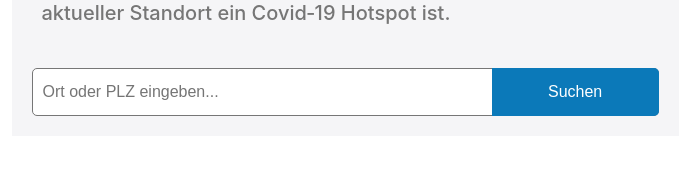
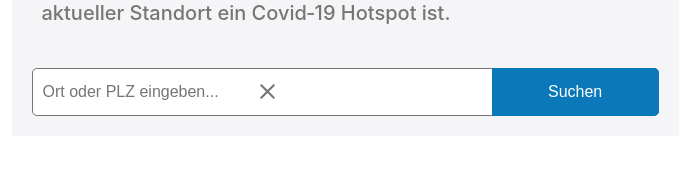
Before and after one commit to JulianBlohm/capstone-project, a React (Create React App) app: page / in a window 1280 px wide. Shown: the part 306-492 px from the top of the page, without its empty margins (295-985 px from the left). Built offline with nearby package versions, Linux system fonts and the light colour scheme.

Commit message:
Add delete cross for input

```diff
--- a/src/components/Form.js
+++ b/src/components/Form.js
@@ -3,6 +3,7 @@ import styled from 'styled-components/macro'
 import PropTypes from 'prop-types'
 import Button from './Button'
 import Input from './Input'
+import { CrossIcon } from '../lib/Icons'
 
 function Form({ userPlace, setUserPlace, status }) {
     const [userInput, setUserInput] = useState('')
@@ -45,7 +46,13 @@ function Form({ userPlace, setUserPlace, status }) {
                 placeholder="Ort oder PLZ eingeben..."
                 required="required"
             />
-            {!validation && <ErrorMessage>Eingabe ist ungültig</ErrorMessage>}
+            <ButtonStyled type="button">
+                <CrossIconStyled />
+            </ButtonStyled>
+
+            {!validation && (
+                <ErrorMessage>Ortsname oder PLZ eingeben</ErrorMessage>
+            )}
             {userInput ? (
                 <InputButton>Suchen</InputButton>
             ) : status === 'loading' ? (
@@ -57,13 +64,6 @@ function Form({ userPlace, setUserPlace, status }) {
             )}
         </FormStyled>
     )
-}
-
-Form.propTypes = {
-    userInput: PropTypes.string,
-    setUserInput: PropTypes.func,
-    setPlace: PropTypes.func,
-    errorMessage: PropTypes.string,
 }
 
 const FormStyled = styled.form`
@@ -86,4 +86,25 @@ const InputButton = styled(Button)`
     right: 20px;
 `
 
+const ButtonStyled = styled(Button)`
+    background: transparent;
+    border-radius: 0;
+    position: absolute;
+    left: 223px;
+    top: 0;
+    width: 10%;
+`
+
+const CrossIconStyled = styled(CrossIcon)`
+    width: 25px;
+    stroke: var(--gray);
+`
+
+Form.propTypes = {
+    userInput: PropTypes.string,
+    setUserInput: PropTypes.func,
+    setPlace: PropTypes.func,
+    errorMessage: PropTypes.string,
+}
+
 export default Form
--- a/src/components/Input.js
+++ b/src/components/Input.js
@@ -5,7 +5,7 @@ const InputStyled = styled.input`
     width: 100%;
     position: relative;
     padding-left: 10px;
-    padding-right: 30%;
+    padding-right: 39%;
     border-radius: 5px;
     border: 1px solid var(--gray);
     height: 48px;
--- a/src/lib/Icons.js
+++ b/src/lib/Icons.js
@@ -5,6 +5,7 @@ import { ReactComponent as MinusIcon } from '../assets/minus.svg'
 import { ReactComponent as PlusIcon } from '../assets/plus.svg'
 import { ReactComponent as VirusRedIcon } from '../assets/virus-red.svg'
 import { ReactComponent as VirusWhiteIcon } from '../assets/virus-white.svg'
+import { ReactComponent as CrossIcon } from '../assets/cross.svg'
 
 export {
     ArrowIcon,
@@ -14,4 +15,5 @@ export {
     PlusIcon,
     VirusRedIcon,
     VirusWhiteIcon,
+    CrossIcon,
 }
```
Also changed, not shown: src/assets/cross.svg (added).
